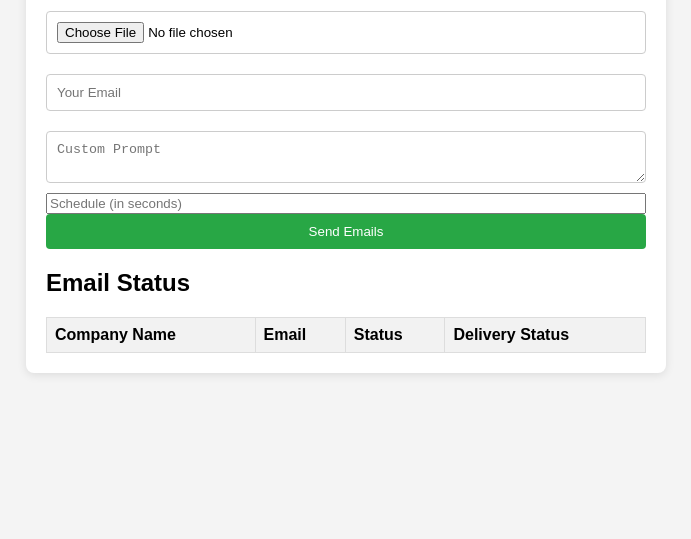
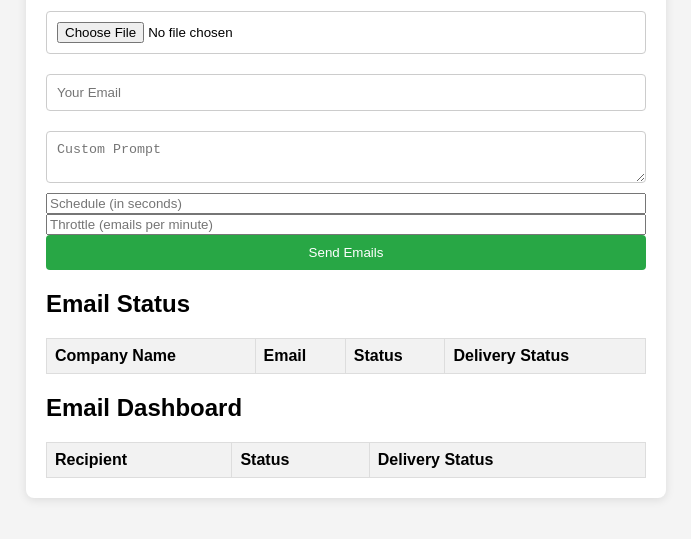
Before and after one commit to sadhikasahana/Email-sending-application, a plain HTML site: page index.html in a window 1280 px wide. Shown: the part 119-658 px from the top of the page, without its empty margins (294-985 px from the left). Drawn offline with Linux system fonts and the light colour scheme.

Commit message:
Update index.html

```diff
--- a/index.html
+++ b/index.html
@@ -14,6 +14,7 @@
             <input type="email" id="emailInput" placeholder="Your Email" required />
             <textarea id="promptInput" placeholder="Custom Prompt" required></textarea>
             <input type="number" id="scheduleInput" placeholder="Schedule (in seconds)" min="1" required />
+            <input type="number" id="throttleInput" placeholder="Throttle (emails per minute)" min="1" required />
             <button type="submit">Send Emails</button>
         </form>
         <div id="detectedColumns"></div>
@@ -28,9 +29,21 @@
                         <th>Delivery Status</th>
                     </tr>
                 </thead>
-                <tbody id="statusTableBody">
-
-                </tbody>
+                <tbody id="statusTableBody"></tbody>
+            </table>
+        </div>
+        <div id="analyticsContainer"></div>
+        <div id="dashboardContainer">
+            <h2>Email Dashboard</h2>
+            <table id="dashboardTable">
+                <thead>
+                    <tr>
+                        <th>Recipient</th>
+                        <th>Status</th>
+                        <th>Delivery Status</th>
+                    </tr>
+                </thead>
+                <tbody id="dashboardTableBody"></tbody>
             </table>
         </div>
     </div>
```
